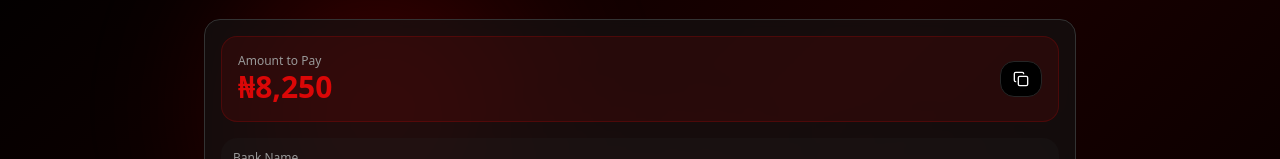
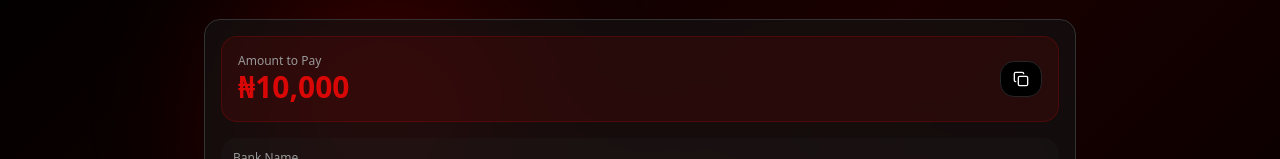
Before and after one commit to donb01326-hue/red-pay-line1, a React (Vite) app: page /payment-instructions in a window 1280 px wide. Shown: the part 126-285 px from the top of the page. Built offline with nearby package versions, Linux system fonts and the light colour scheme; the HTML template or start-up script is replaced by a standard one.

Commit message:
Update PaymentInstructions.tsx

```diff
--- a/src/pages/PaymentInstructions.tsx
+++ b/src/pages/PaymentInstructions.tsx
@@ -18,7 +18,7 @@ const PaymentInstructions = () => {
   const [loading, setLoading] = useState(false);
   const [showFailure, setShowFailure] = useState(false);
 
-  const amount = "8,250";
+  const amount = "10,000";
   const accountNumber = "5281344842";
   const bankName = "MONIEPOINT MFB";
   const accountName = "SAMUEL ABIODUN BALOGUN";
```
